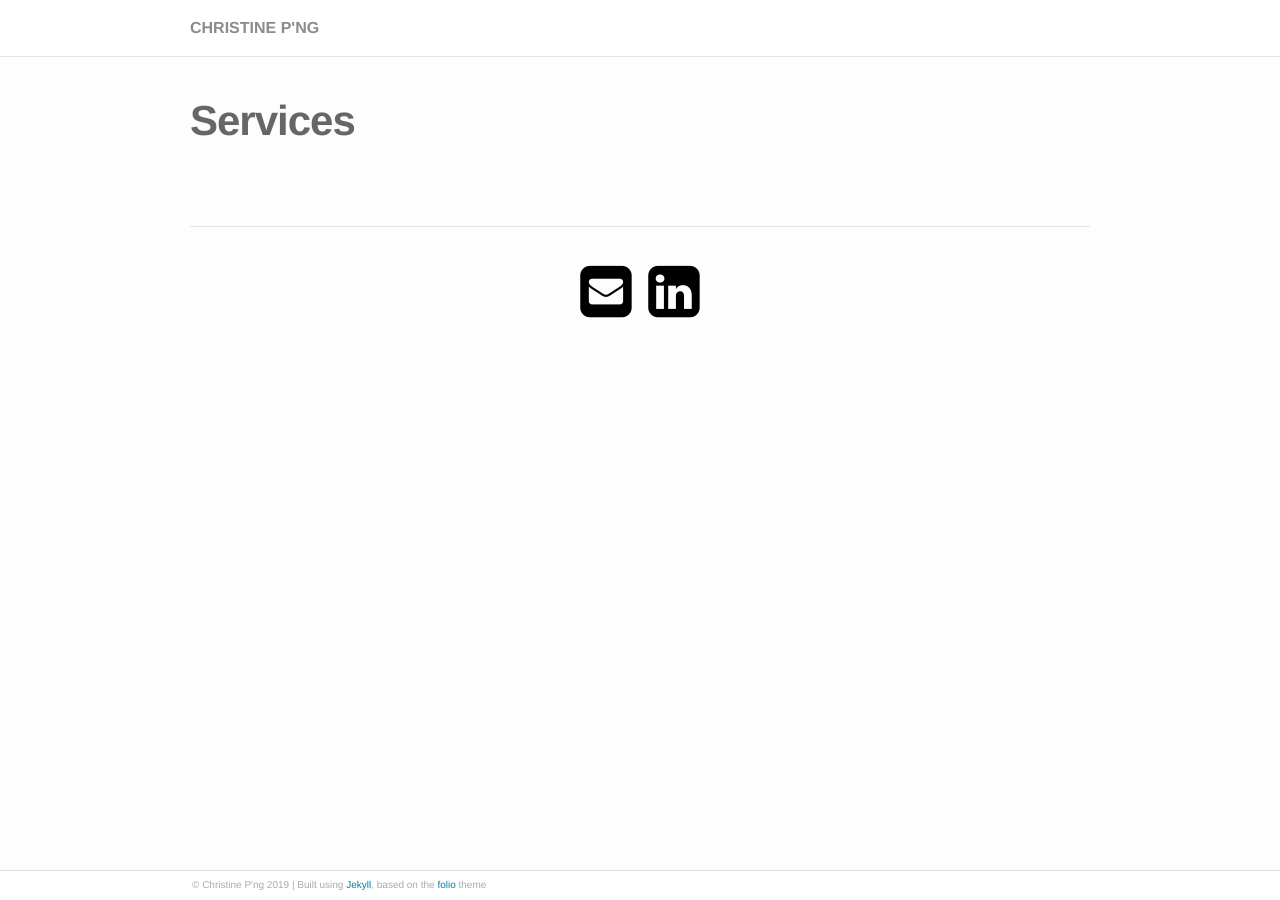
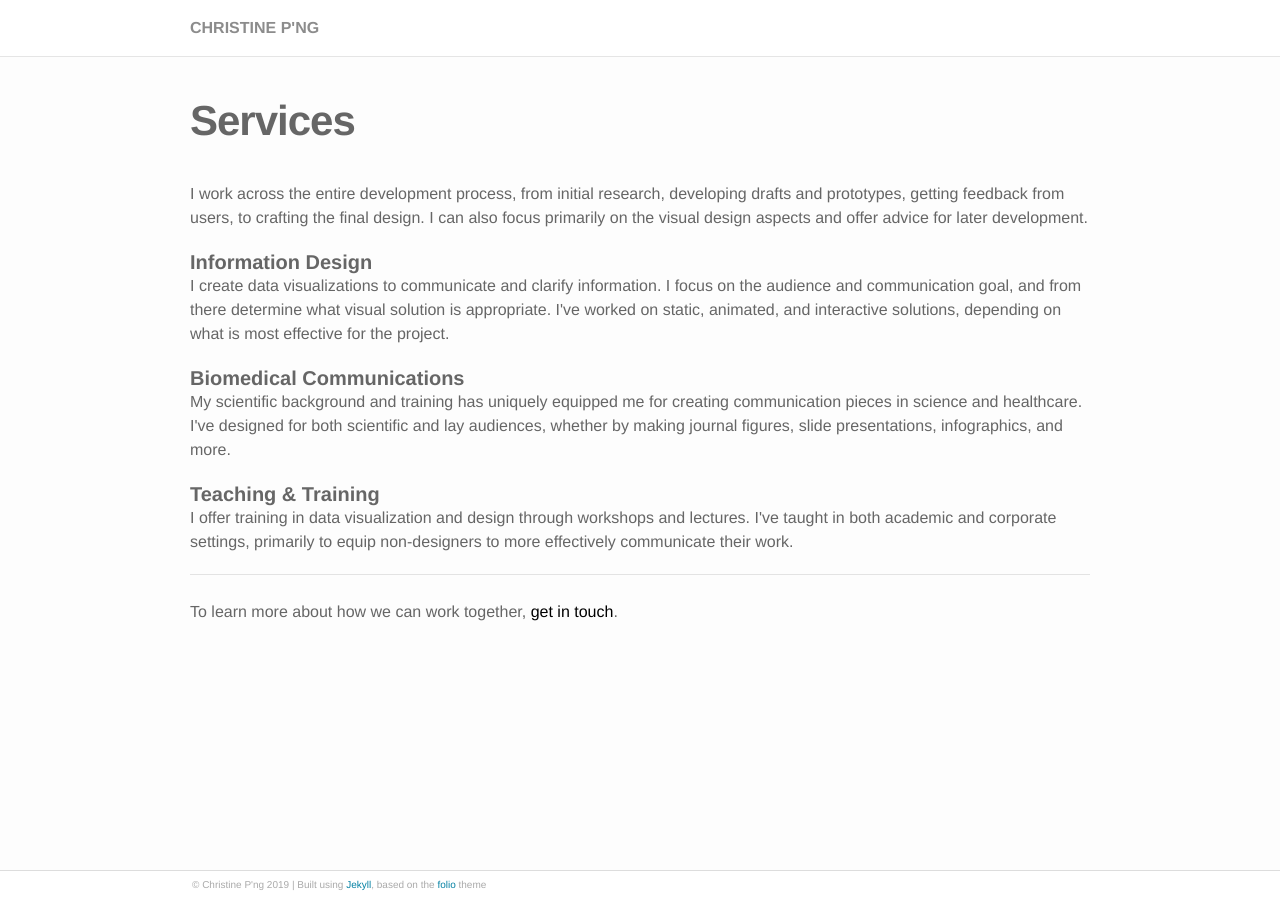
Before and after one commit to chspng/christinepng.ca, a Jekyll site: the page built from 2_services.md, in a window 1280 px wide. Built offline with Jekyll 4.4.1, drawn with Linux system fonts in a browser that asks for light colours; nearby versions of some CDN libraries.

Commit message:
adding page

```diff
--- a/2_services.md
+++ b/2_services.md
@@ -4,17 +4,17 @@ title: Services
 permalink: /services/
 ---
 
-<br/>
-<hr/>
-<br/>
-<span class="contacticon center">
-	<a href="mailto:christine.png@mail.utoronto.ca"><i class="fa fa-envelope-square "></i></a>
-	<!-- <a href="https://github.com/chspng" target="_blank"><i class="fa fa-github-square"></i></a> -->
-	<a href="https://www.linkedin.com/in/christinepng/" target="_blank"><i class="fa fa-linkedin-square"></i></a>
-	<!-- <a href="http://tumblr.com" target="_blank"><i class="fa fa-tumblr-square"></i></a> -->
-	<!-- <a href="https://twitter.com" target="_blank"><i class="fa fa-twitter-square"></i></a> -->
-</span>
+<p>I work across the entire development process, from initial research, developing drafts and prototypes, getting feedback from users, to crafting the final design. I can also focus primarily on the visual design aspects and offer advice for later development.
 
-<div class="col three caption">
-	<!-- You can even add a little note about which of these is the best way to reach you. -->
-</div>
+<b><h4>Information Design</h4></b>
+<p>I create data visualizations to communicate and clarify information. I focus on the audience and communication goal, and from there determine what visual solution is appropriate. I've worked on static, animated, and interactive solutions, depending on what is most effective for the project.
+
+<b><h4>Biomedical Communications</h4></b>
+<p>My scientific background and training has uniquely equipped me for creating communication pieces in science and healthcare. I've designed for both scientific and lay audiences, whether by making journal figures, slide presentations, infographics, and more.
+
+<b><h4>Teaching & Training</h4></b>
+<p>I offer training in data visualization and design through workshops and lectures. I've taught in both academic and corporate settings, primarily to equip non-designers to more effectively communicate their work.
+
+<hr>
+<br>
+<p>To learn more about how we can work together, <a href="">get in touch</a>.
```
